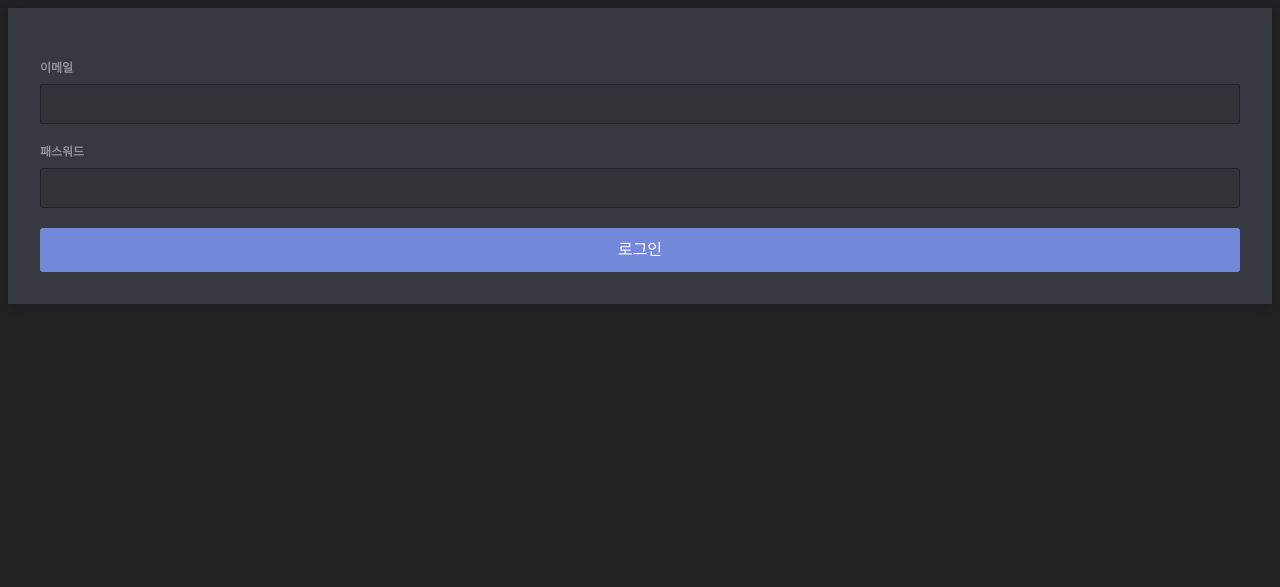
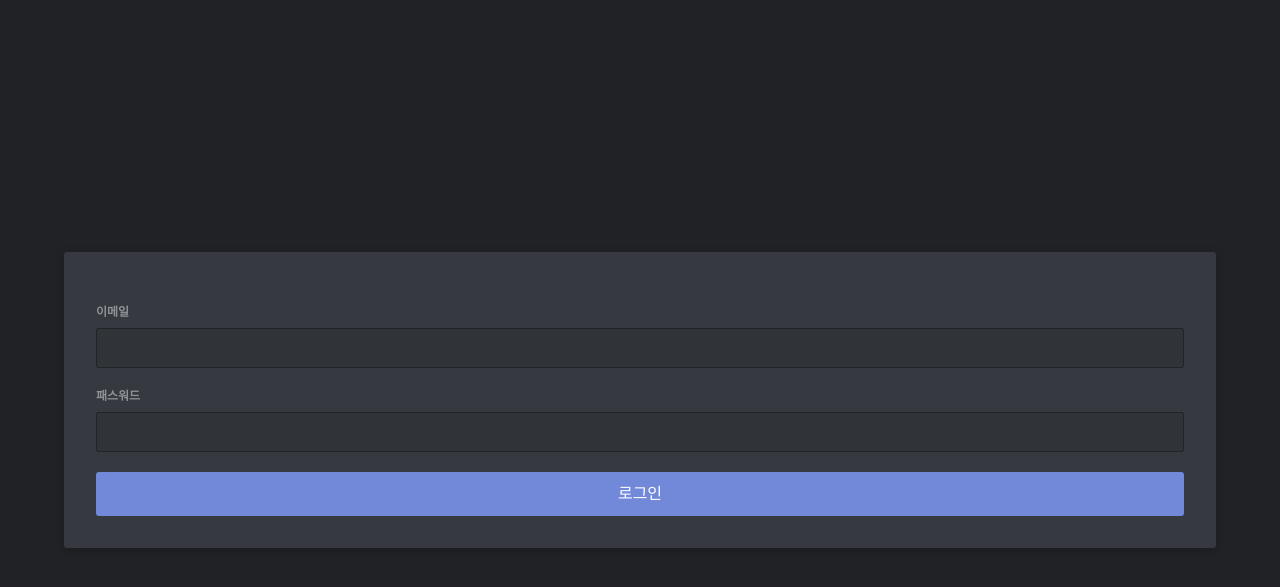
Before and after one commit to wonsim00/discord_screenshots, a Flask app: page /login in a window 1280 px wide. Shown: the top 587 px of the page. Run offline with Flask 2, Linux system fonts and the light colour scheme.

Commit message:
position login form

```diff
--- a/app/static/style.css
+++ b/app/static/style.css
@@ -58,6 +58,15 @@ h2.header {
     vertical-align: baseline;
 }
 
+.center {
+    position: absolute;
+    top: 50%;
+    left: 50%;
+    -ms-transform: translate(-50%, -50%);
+    transform: translate(-50%, -50%);
+    width: 90%;
+}
+
 form.login-form {
     color: #72767d;
     background: var(--background-mobile-primary);
@@ -66,6 +75,7 @@ form.login-form {
     display: block;
     box-sizing: border-box;
     box-shadow: 0 2px 10px 0 rgba(0,0,0,0.2);
+    border-radius: 3px;
 }
 
 div.login-div {
--- a/app/templates/login.html
+++ b/app/templates/login.html
@@ -3,6 +3,7 @@
         <link rel="stylesheet" type="text/css" href="/static/style.css">
     </head>
     <body>
+        <div class="center">
             <form class="login-form" action="/login" method="POST">
                 <div class="login-div">
                     <h5 class="label">이메일</h5>
@@ -17,6 +18,7 @@
                     </div>
                 </div>
                 <button type="submit">로그인</button>
+            </div>
         </form>
     </body>
 </html>
```
Lines whose indentation alone changed are shown as unchanged.
